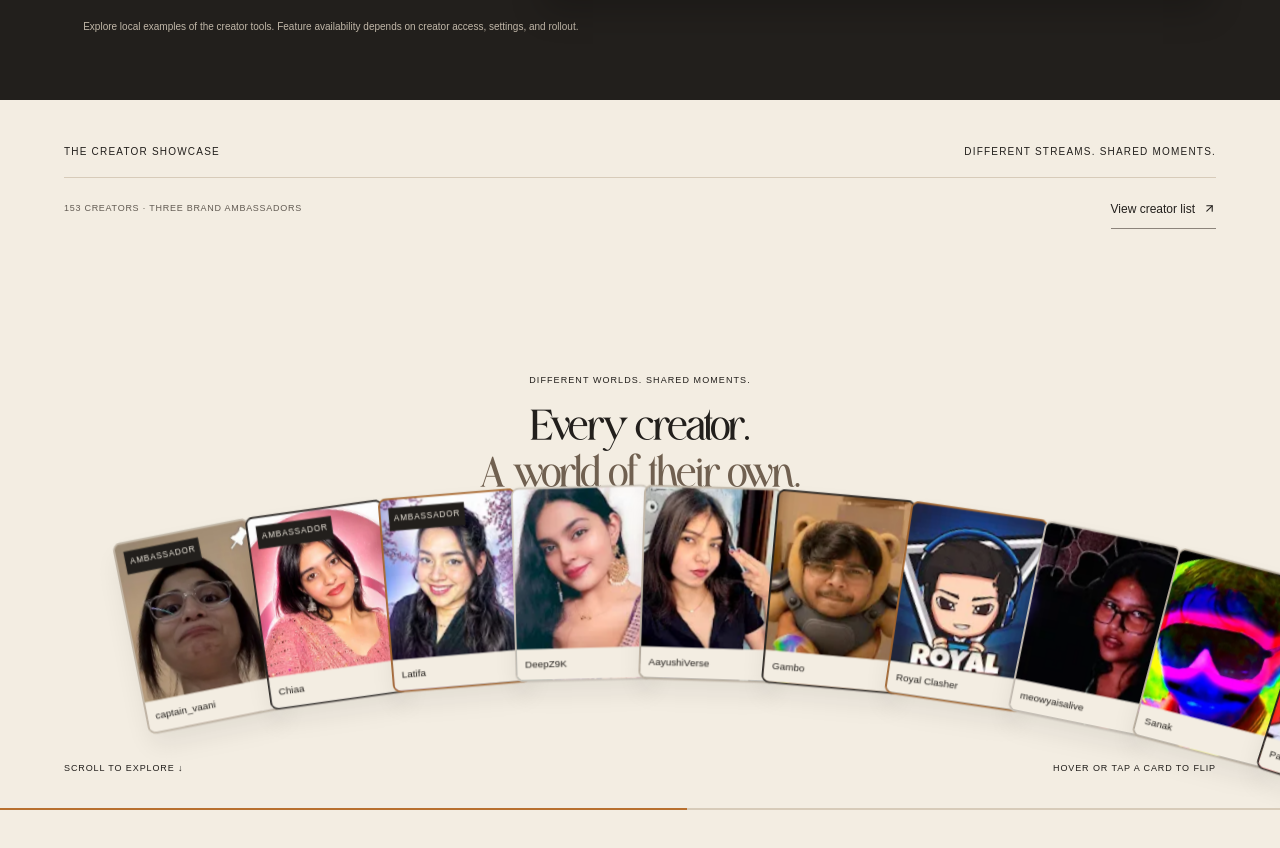
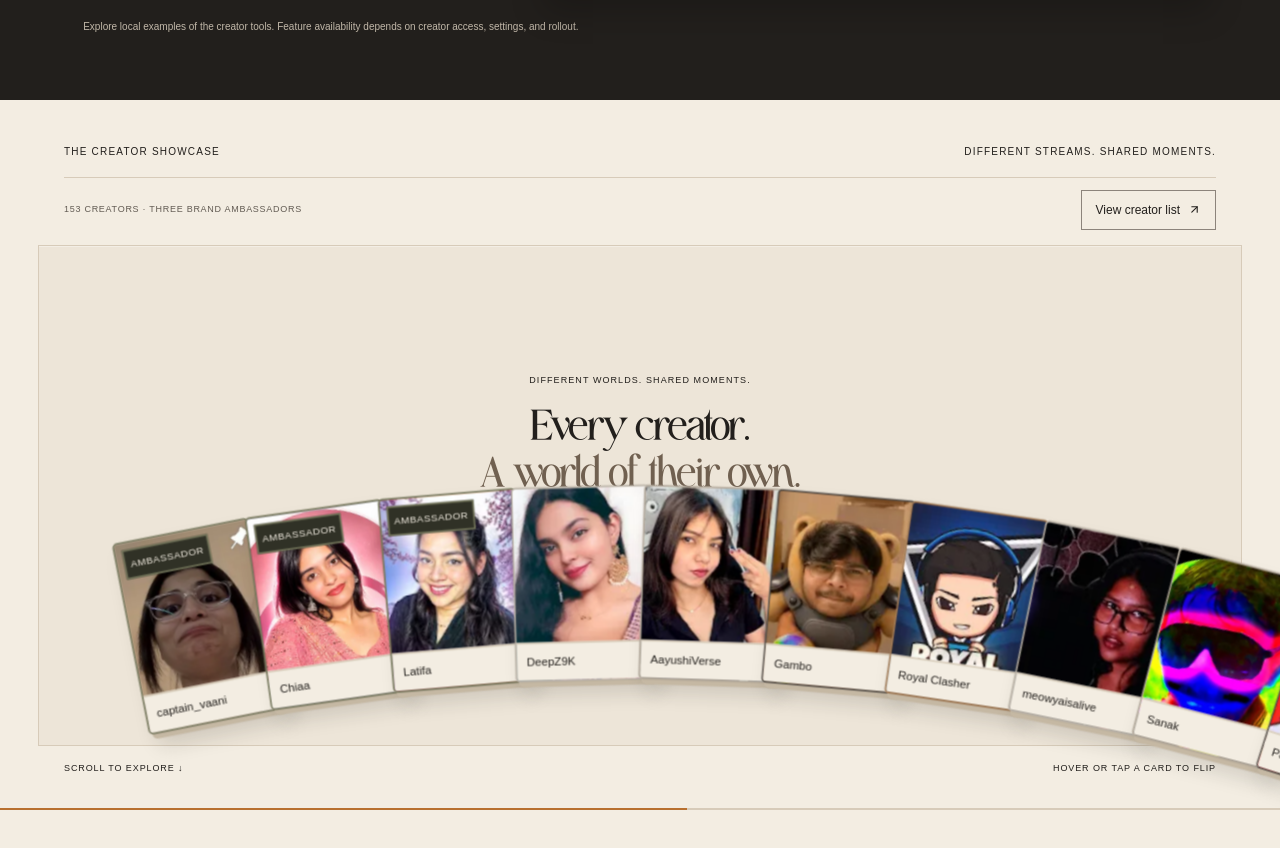
Before and after one commit to Ankit-KK/hyperchat-frontend, a React (Vite) app: page / in a window 1280 px wide. Shown: the part 3265-4113 px from the top of the page. Built offline with nearby package versions, Linux system fonts and the light colour scheme; a web font is replaced by a local one.

Commit message:
Refine creator showcase depth and ambassador labels

```diff
--- a/src/components/ui/scroll-morph-hero.css
+++ b/src/components/ui/scroll-morph-hero.css
@@ -84,3 +84,36 @@
 .showcase-directory-controls input { width: min(100%, 420px); background: var(--ivory); color: var(--charcoal); border: 1px solid var(--stone); border-radius: 0; padding: 13px; font-size: 14px; }
 .showcase-directory-controls p { font-size: 12px; margin-top: 12px; }
 .showcase-load-more { display: flex; align-items: center; justify-content: center; gap: 10px; margin: 40px auto 0; padding: 14px 22px; background: var(--charcoal); color: var(--ivory); border: 0; font-size: 12px; }
+
+/* A quiet display surface and portrait depth; motion geometry is unchanged. */
+.showcase-stage::before{content:"";position:absolute;inset:145px 3vw 64px;background:#ede5d8;border:1px solid #d7cbb9;z-index:-1;pointer-events:none;box-shadow:inset 0 1px 0 #fff5}
+.showcase-controls button{background:#f3ede2;border:1px solid #8c847b;padding:10px 14px;min-height:40px}
+.showcase-controls button:hover{background:#e6ddce}
+.showcase-controls button:focus-visible,.showcase-card:focus-visible,.showcase-grid-caption a:focus-visible,.showcase-load-more:focus-visible{outline:2px solid #946030;outline-offset:4px}
+.showcase-card-face{border-color:#8c847b80;border-radius:3px;box-shadow:2px 3px 0 #c5b8a3,5px 8px 12px #221f1c26}
+.showcase-card-front .showcase-card-name{border-top:1px solid #d7cbb9;padding:6px;line-height:1.4;font-size:7px}
+.showcase-card-front .showcase-card-index{background:#303126;border:1px solid #74765b;color:#f3ede2;font-size:6px;letter-spacing:.045em;margin:4px;padding:4px 3px;line-height:1.35}
+.showcase-card[data-ambassador=true] .showcase-card-face{border-color:#74765b}
+.showcase-card-back{background:#221f1c;border-top:3px solid #b8702f}
+.showcase-card[data-ambassador=true] .showcase-card-back{border-top-color:#74765b}
+.showcase-list .showcase-stage::before{display:none}
+.showcase-list .showcase-cards{gap:36px 28px}
+.showcase-list .showcase-intro{margin-bottom:36px}
+.showcase-directory-controls{max-width:1120px;border-top:1px solid #d7cbb9;border-bottom:1px solid #d7cbb9;padding:22px 0;margin-bottom:36px}
+.showcase-directory-controls input{background:#ebe3d6;border-color:#8c847b;box-shadow:inset 0 1px 2px #221f1c0a}
+.showcase-directory-controls input:focus-visible{outline:2px solid #946030;outline-offset:3px}
+.showcase-card-grid .showcase-card-front .showcase-card-index{font-size:8px;margin:8px;padding:5px 7px}
+.showcase-card-grid .showcase-card-front .showcase-card-name{font-size:11px;padding:10px}
+.showcase-grid-caption{padding-top:3px;line-height:1.8}
+.showcase-grid-caption .showcase-ambassador{display:inline-block;padding-left:8px;border-left:2px solid #74765b;font-size:10px;font-weight:500}
+@media(max-width:600px){
+ .showcase-stage::before{inset:135px 12px 54px}
+ .showcase-controls button{font-size:10px;padding:8px 10px}
+ .showcase-card-face{box-shadow:1px 2px 0 #c5b8a3,3px 5px 7px #221f1c20}
+ .showcase-card-front .showcase-card-name{font-size:4.5px;padding:3px}
+ .showcase-card-front .showcase-card-index{font-size:4px;padding:2px;margin:2px}
+ .showcase-card-grid .showcase-card-front .showcase-card-index{font-size:7px;margin:5px;padding:4px}
+ .showcase-card-grid .showcase-card-front .showcase-card-name{font-size:10px;padding:8px}
+ .showcase-list .showcase-cards{gap:28px 18px}
+ .showcase-directory-controls{padding:18px 0}
+}
--- a/src/components/ui/scroll-morph-hero.tsx
+++ b/src/components/ui/scroll-morph-hero.tsx
@@ -70,7 +70,7 @@ function CreatorCard({ creator, index, total, phase, size, progress, mouse, grid
   return (
     <motion.div data-creator-id={creator.id} className={cn("showcase-card-position", grid && "showcase-card-grid")}
       style={grid ? undefined : { x, y, rotate, scale }}>
-      <button type="button" className="showcase-card" data-tone={index % 4}
+      <button type="button" className="showcase-card" data-tone={index % 4} data-ambassador={creator.ambassador || undefined}
         aria-pressed={flipped} tabIndex={grid ? 0 : -1}
         onClick={() => setFlipped((value) => !value)}
         onPointerEnter={(event) => { if (event.pointerType === "mouse") setHovered(true); }}
@@ -79,7 +79,7 @@ function CreatorCard({ creator, index, total, phase, size, progress, mouse, grid
           animate={{ rotateY: back ? 180 : 0 }} transition={{ duration: grid ? 0 : 0.45 }}>
           <span className="showcase-card-face showcase-card-front">
             {creator.image && !imageFailed ? <img className="showcase-portrait" src={creator.image} alt="" loading="lazy" decoding="async" width="320" height="320" onError={() => setImageFailed(true)} /> : <span className="showcase-card-mark">{creator.initials}</span>}
-            {creator.ambassador && <span className="showcase-card-index">AMBASSADOR</span>}{" "}
+            {creator.ambassador && <span className="showcase-card-index">{grid ? "BRAND AMBASSADOR" : "AMBASSADOR"}</span>}{" "}
             <span className="showcase-card-name">{creator.name}</span>
           </span>
           <span className="showcase-card-face showcase-card-back">
```
Also changed, not shown: 1 other file (tests, documents, lock files or other folders).
